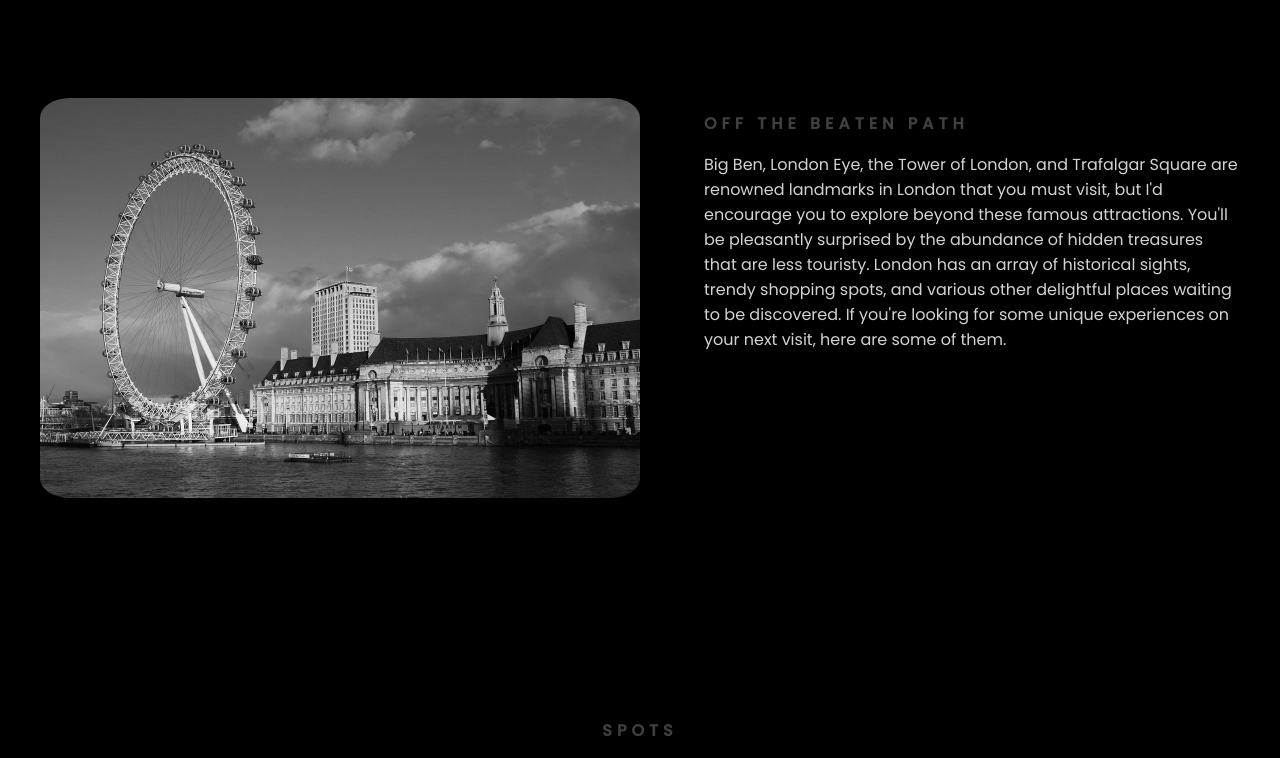
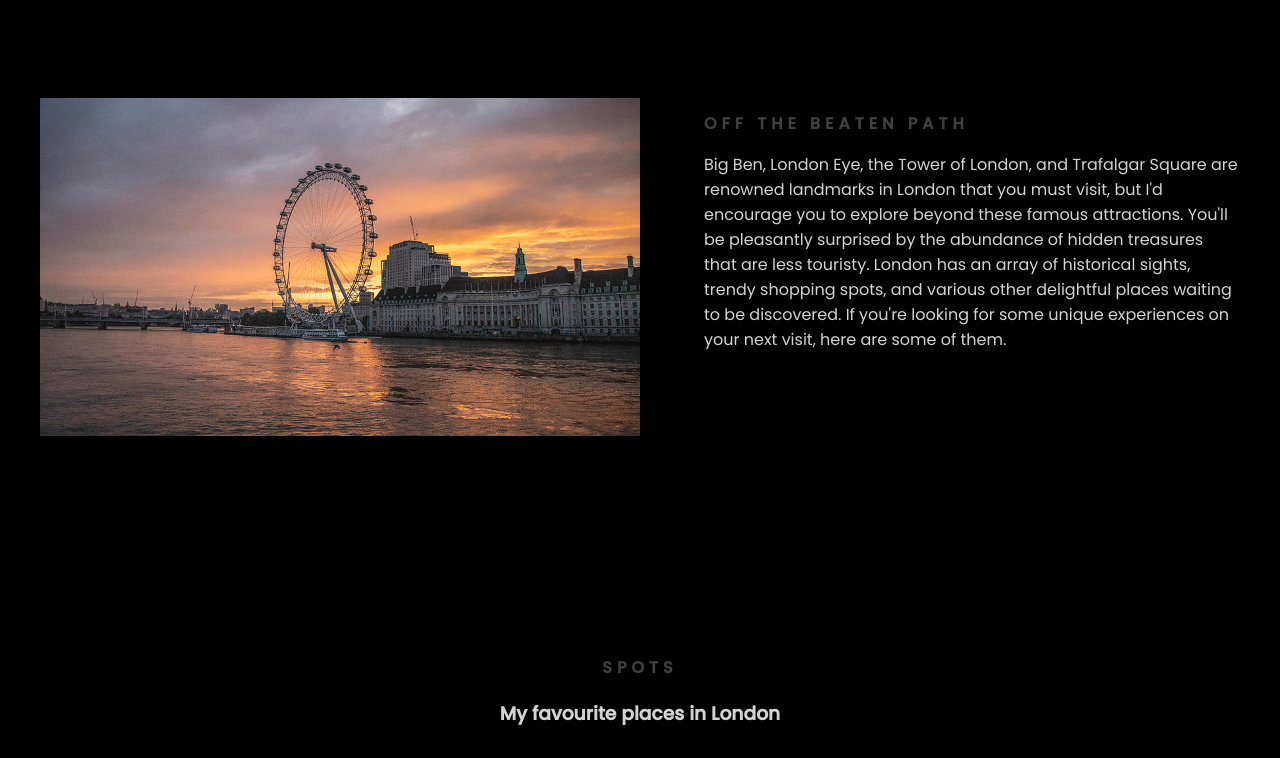
Before and after one commit to sylviass-io/london, a plain HTML site: page index.html in a window 1280 px wide. Shown: the part 723-1481 px from the top of the page. Drawn offline with Linux system fonts and the light colour scheme.

Commit message:
Swapped images and added filters

```diff
--- a/index.html
+++ b/index.html
@@ -26,7 +26,7 @@
       <main>
         <section class="grid grid-2-columns">
           <div>
-            <img src="./images/london eye.jpeg" class="londoneye" />
+            <img src="./images/londoneye.jpg" class="londoneye" />
           </div>
           <div>
             <h2>Off the beaten path</h2>
--- a/src/styles.css
+++ b/src/styles.css
@@ -21,8 +21,6 @@ body {
 
 .londoneye {
   max-width: 600px;
-  border-radius: 5%;
-  filter: grayscale();
 }
 
 .grid {
@@ -148,10 +146,6 @@ main h2 {
   text-transform: uppercase;
 }
 
-img {
-  filter: sepia(10%);
-}
-
 .card {
   margin: 30px 0;
 }
@@ -177,6 +171,7 @@ img {
 }
 .card img {
   height: 270px;
+  filter: opacity(80%);
 }
 
 .btn {
```
Also changed, not shown: images/londoneye.jpg (added).
